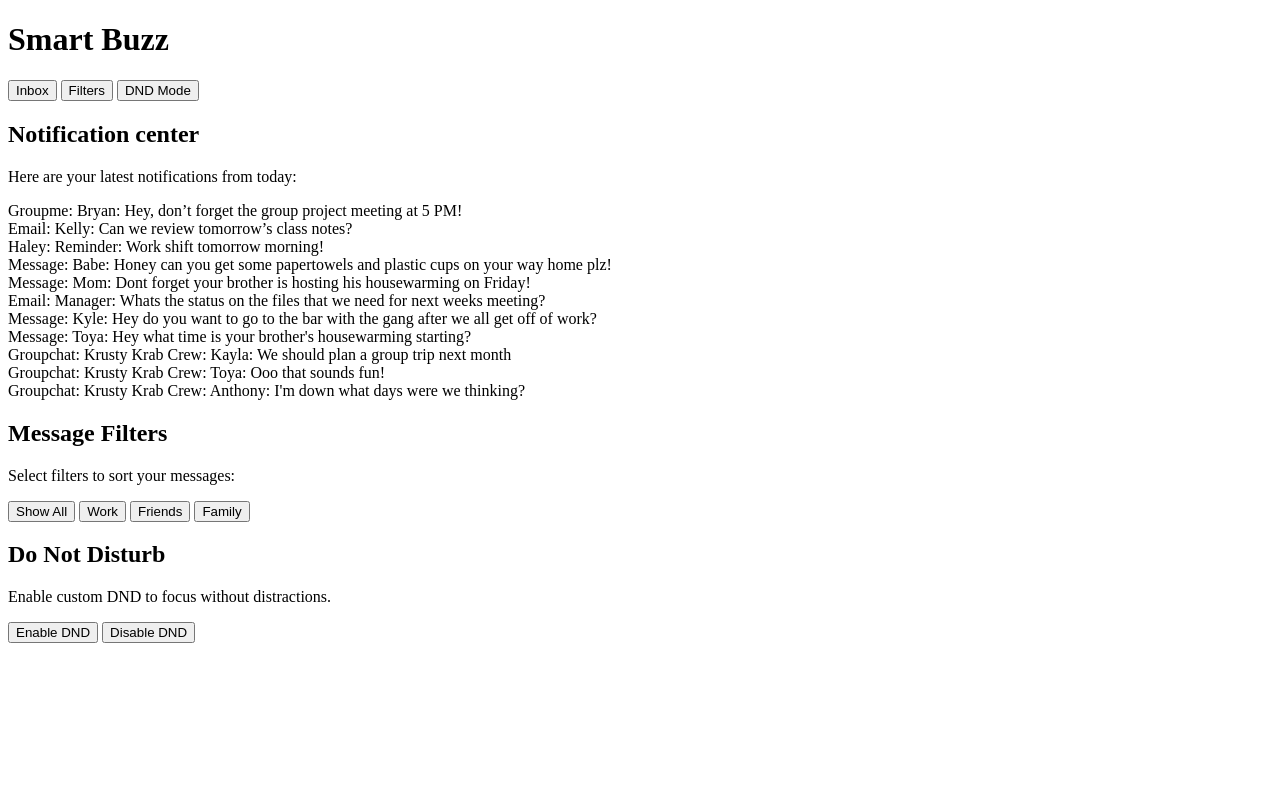
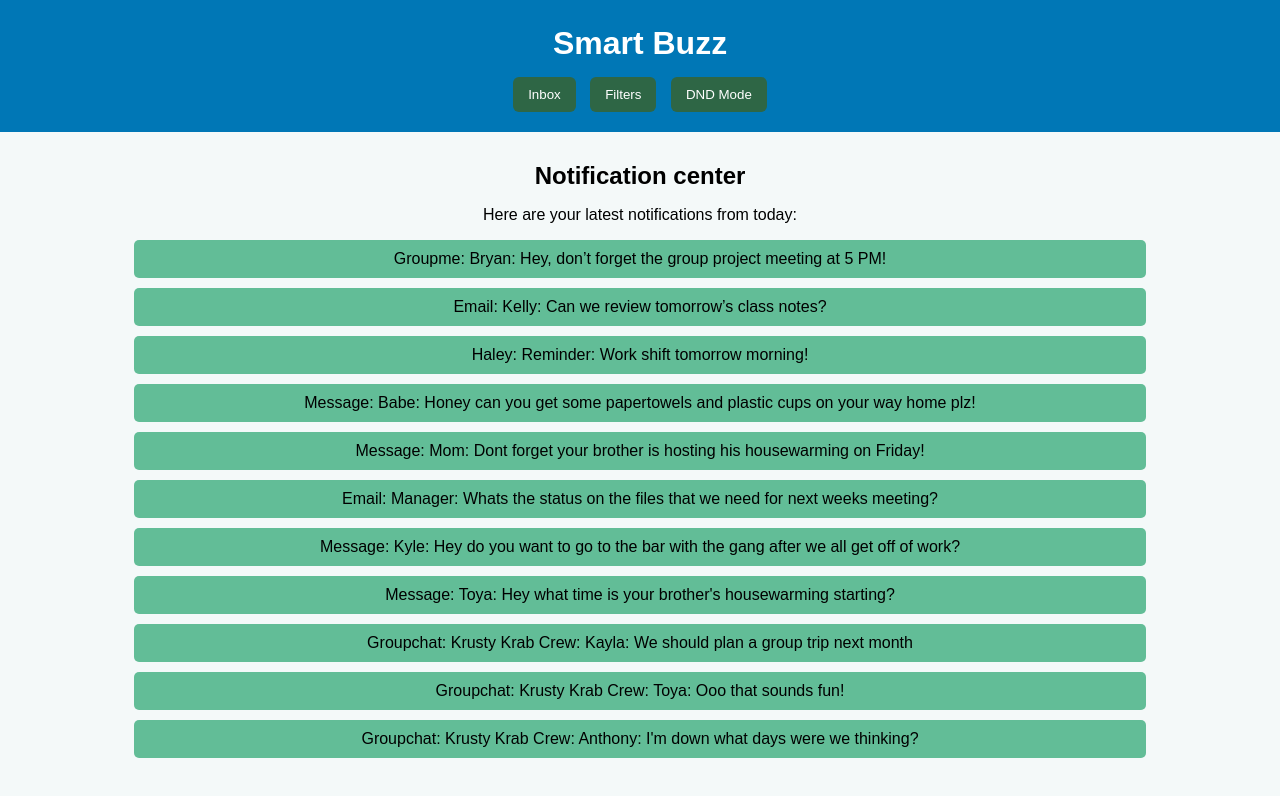
Before and after one commit to cristalwithani/ID-D_FinalProject_G3, a plain HTML site: page index.html in a window 1280 px wide. Drawn offline with Linux system fonts and the light colour scheme.

Commit message:
Update style.css
Pasted the wrong code but this is the correct CSS code.

```diff
--- a/style.css
+++ b/style.css
@@ -1,42 +1,51 @@
 /* Beginning of code */
-function showPage(pageId) {
-  document.querySelectorAll('.page').forEach(section => {
-    section.classList.add('hidden');
-  });
-  document.getElementById(pageId).classList.remove('hidden');
+
+body {
+  font-family: Arial, sans-serif;
+  background-color: #f4f9f9;
+  margin: 0;
+  padding: 0;
+  text-align: center;
 }
 
-function filterMessages(category) {
-  const messages = document.querySelectorAll("#inbox .message");
-
-  messages.forEach(msg => {
-    if (category === "all") {
-      msg.style.display = "block";
-    } else if (msg.dataset.category === category) {
-      msg.style.display = "block";
-    } else {
-      msg.style.display = "none";
-    }
-  });
-
-  // Switch to inbox so user can see results
-  showPage("inbox");
-}
-let dndEnabled = false;
-
-function enableDND() {
-  dndEnabled = true;
-  const messages = document.querySelectorAll("#inbox .message");
-  messages.forEach(msg => msg.style.display = "none");
-  alert("DND Enabled: All messages hidden.");
-  showPage("inbox");
+header {
+  background-color: #0077b6; /* Blue */
+  color: white;
+  padding: 15px;
 }
 
-function disableDND() {
-  dndEnabled = false;
-  const messages = document.querySelectorAll("#inbox .message");
-  messages.forEach(msg => msg.style.display = "block");
-  alert("DND Disabled: All messages visible.");
-  showPage("inbox");
+nav button {
+  margin: 5px;
+  padding: 10px 15px;
+  background-color: #2e6645; /* Green */
+  color: white;
+  border: none;
+  cursor: pointer;
+  border-radius: 6px;
+}
+
+nav button:hover {
+  background-color: #00796b;
+}
+
+h1, h2 {
+  margin: 10px 0;
+}
+
+.page {
+  display: block;
+  padding: 20px;
+}
+
+.hidden {
+  display: none;
+}
+
+.message {
+  background-color: #62bd97;
+  padding: 10px;
+  margin: 10px auto;
+  width: 80%;
+  border-radius: 5px;
 }
 /* End of code */
```
